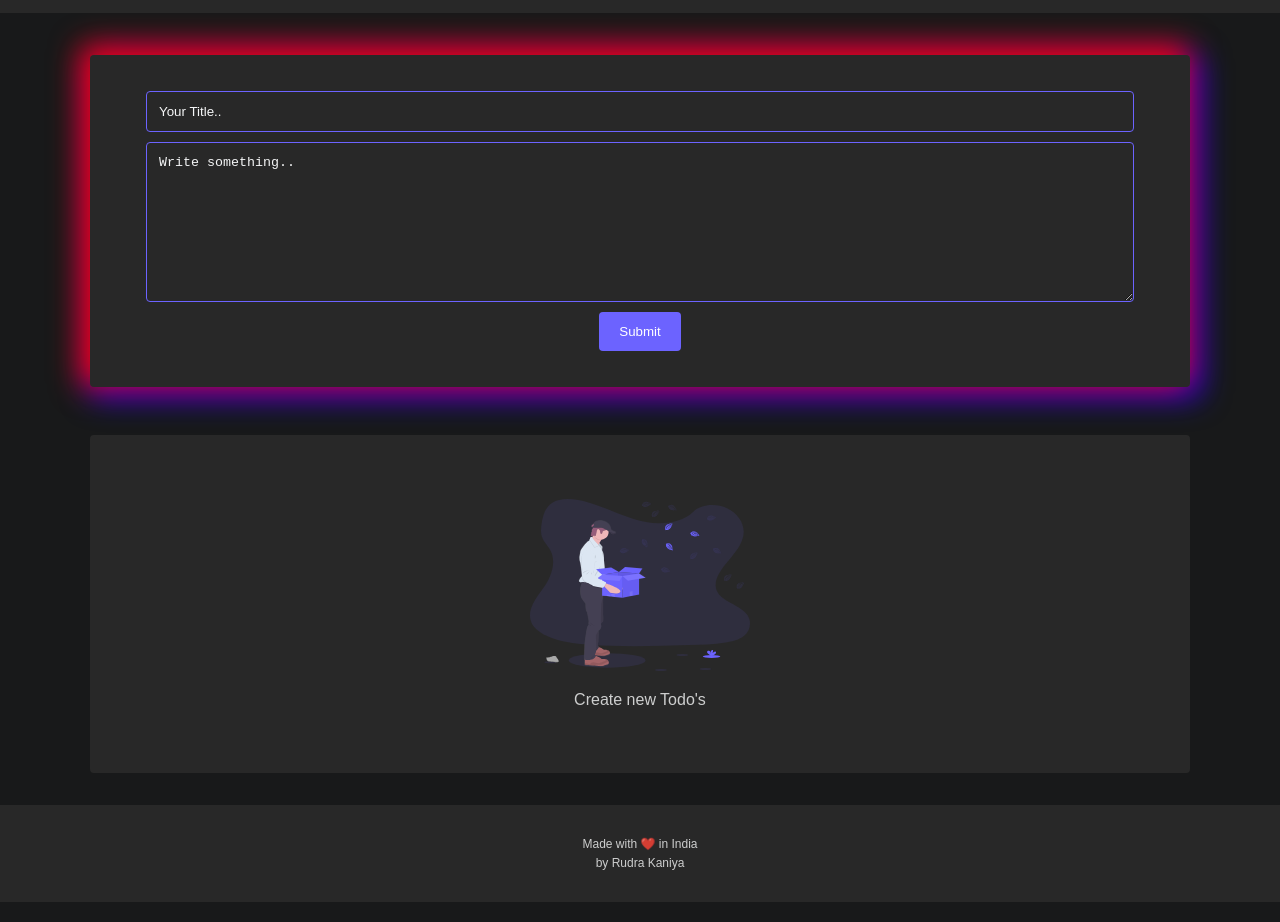
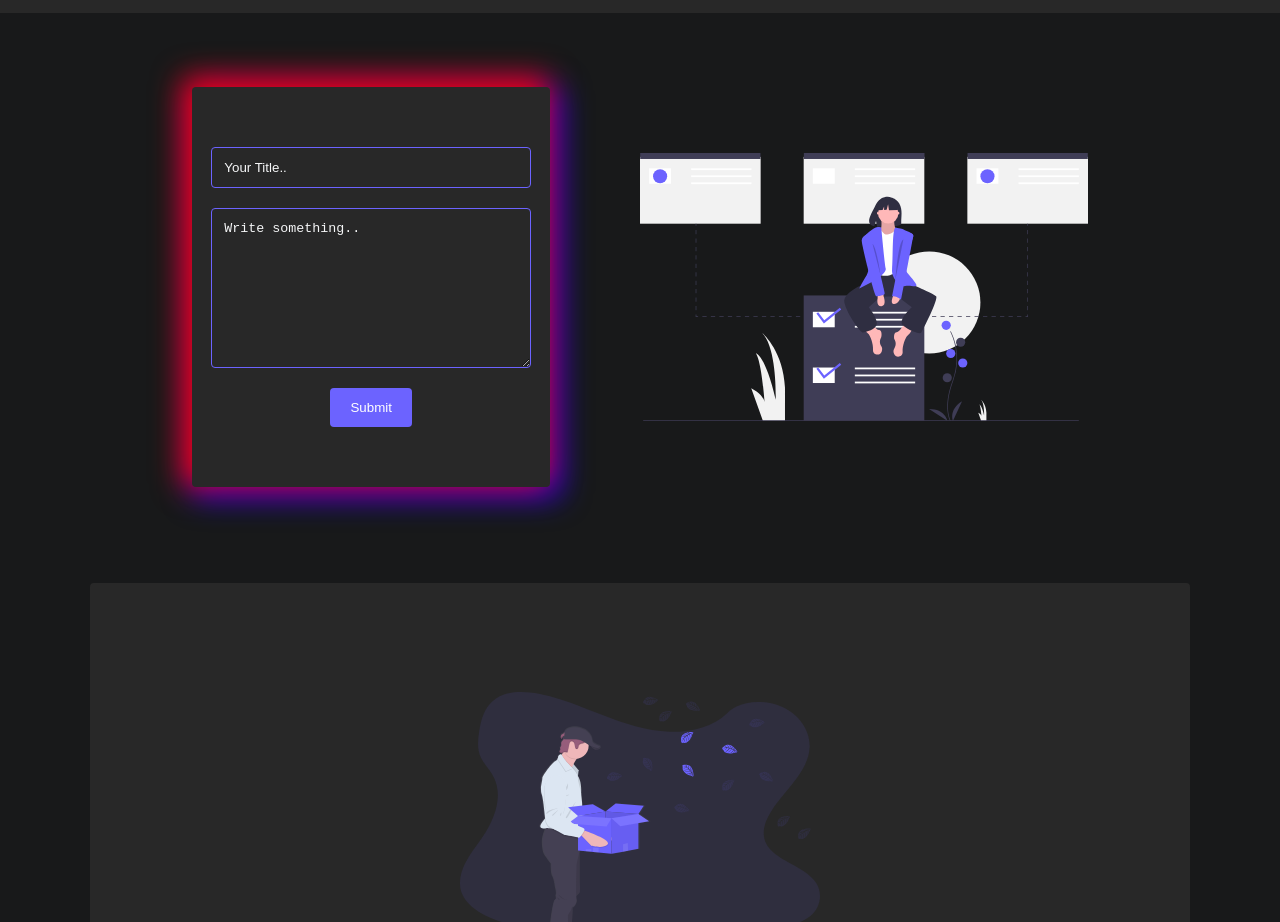
Before and after one commit to Rudrakaniya/TODO-LIST-JS, a plain HTML site: page index.html in a window 1280 px wide. Shown: the part 57-979 px from the top of the page. Drawn offline with Linux system fonts and the light colour scheme.

Commit message:
added media query for desktop site

```diff
--- a/css/style.scss
+++ b/css/style.scss
@@ -10,10 +10,6 @@
 * {
     padding: 0;
     margin: 0;
-}
-html,
-body {
-    /* Needed for container's min-height  */
 }
 
 body {
@@ -83,10 +79,16 @@ padding: 20px;
 }
 
 .new-todo {
+    margin: 7em 0 3em;
+
+    .new-todo-hoc {
+        width: 100%;
         display: flex;
+        align-items: center;
         justify-content: center;
-    margin: 7em 0 3em;
-    align-items: center;
+        .new-todo-img {
+            display: none;
+        }
 
         .container {
             width: 86%;
@@ -142,12 +144,13 @@ padding: 20px;
             }
         }
     }
+}
 
 .todo-list {
     display: flex;
     justify-content: center;
     // align-items: top;
-    min-height: 250px;
+    // min-height: 250px;
     align-items: flex-start;
     .container {
         width: 86%;
@@ -182,7 +185,7 @@ padding: 20px;
                 }
                 p {
                     color: var(--light-text);
-
+                    text-overflow: ellipsis;
                 }
 
             }
@@ -228,6 +231,7 @@ padding: 20px;
 
 
                 p {
+                    overflow: hidden;
                     text-overflow: ellipsis;
                 }
 
@@ -258,3 +262,84 @@ padding: 20px;
         }
     }
 }
+
+@media only screen and (min-width: 768px) {
+
+    .new-todo {
+        margin: 9em 0 6em;
+        .new-todo-hoc{
+            width: 70%;
+            margin: auto;
+            gap: 10%;
+            box-sizing: border-box;
+
+            .new-todo-img {
+                display: block;
+                max-width: 50%;
+                height: auto;
+                margin: auto;
+            }
+
+            .container {
+                max-width: 40%;
+                height: 400px;
+
+                .todo-form {
+                    justify-content: space-evenly;
+                }
+            }
+        }
+
+    }
+
+    .todo-list {
+
+        .container {
+
+            .todo-items {
+                min-height: 500px;
+                flex-direction: row;
+                justify-content: flex-start;
+                flex-wrap: wrap;
+                gap: 14px;
+
+                .empty-div {
+
+                    img {
+                        max-width: 360px;
+                    }
+
+                }
+
+                .todo-item {
+                    width: 48%;
+                    margin: unset;
+
+                    .item-title {
+
+                        .delete-todo {
+                            width: 26px;
+                        }
+
+                        .todo-item-date {
+                        }
+                    }
+
+                    .todo-item-content {
+                        font-size: 14px;
+                    }
+                }
+            }
+        }
+    }
+
+    .footer {
+        .container {
+            margin-top: 4em;
+            p {
+                font-size: 13px;
+            }
+        }
+    }
+
+}
--- a/index.html
+++ b/index.html
@@ -30,6 +30,7 @@
         </section>
 
         <section class="new-todo">
+            <div class="new-todo-hoc">
                 <div class="container">
                     <form class="todo-form">
                         <input class="todo-title" autocomplete="off" type="text" id="todo-title" name="todoTitle"
@@ -39,6 +40,9 @@
                         <input class="submit-btn" id="submit-btn" type="submit" value="Submit">
                     </form>
                 </div>
+                <img class="new-todo-img" src="/images/undraw_online_organizer_ofxm.svg" alt="Add new todo section">
+            </div>
+
         </section>
 
         <section class="todo-list">
```
Also changed, not shown: css/style.css, images/undraw_online_organizer_ofxm.svg (added), 1 other file. Lines whose indentation alone changed are shown as unchanged.
